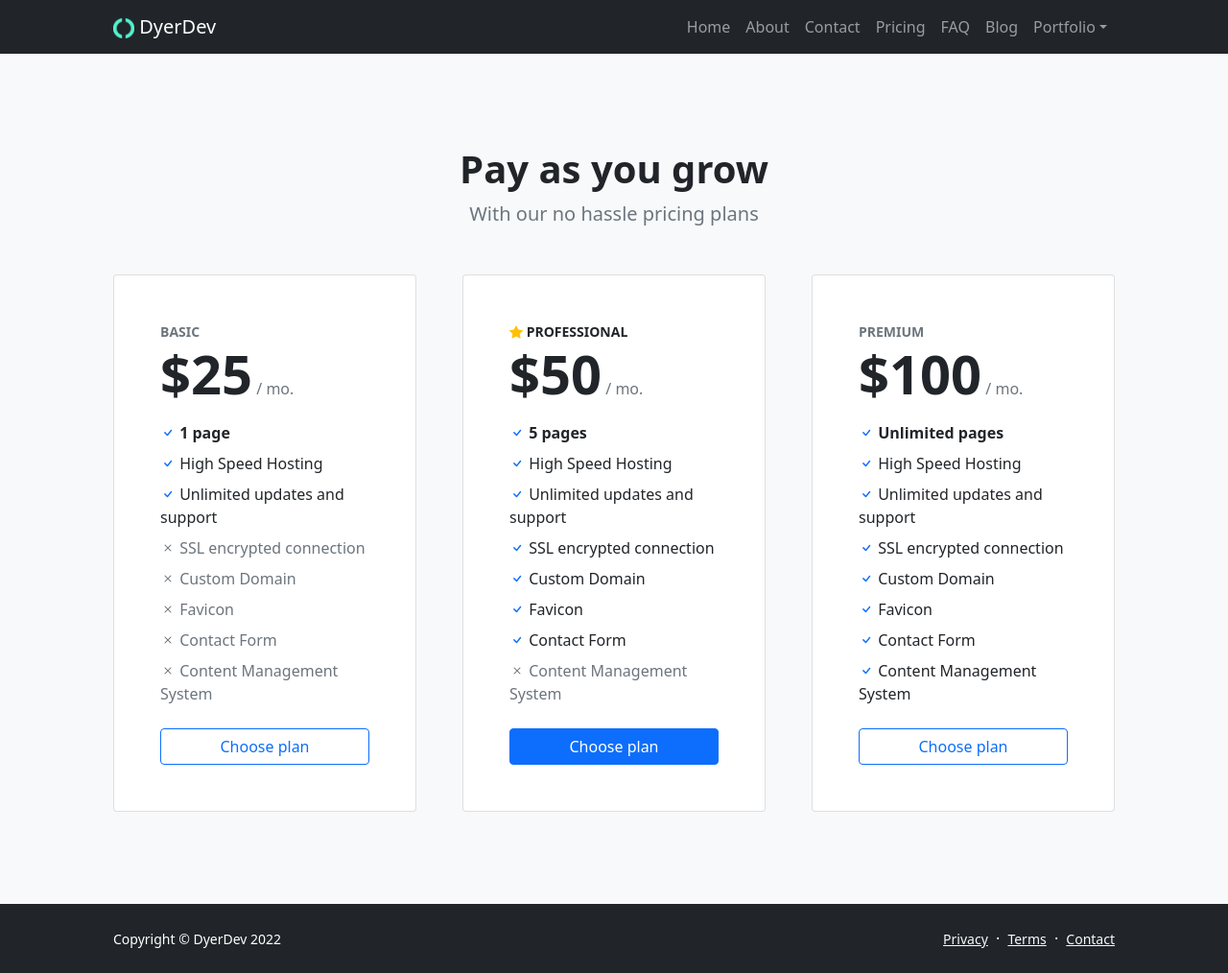
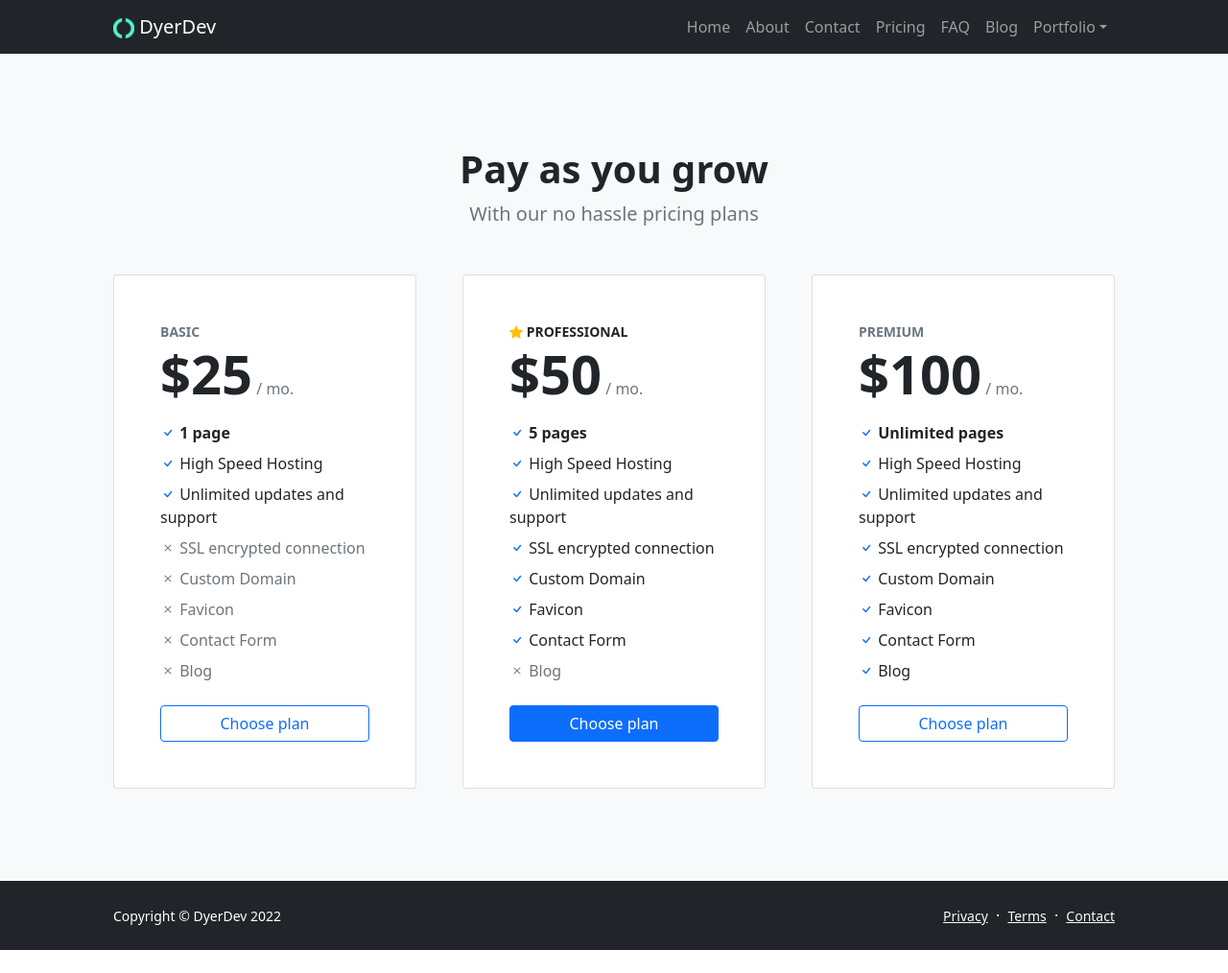
Before and after one commit to DyerDev/dyerdev.github.io, a Jekyll site: the page built from pricing.md, in a window 1280 px wide. Shown: the whole page at 96% size. Built offline with Jekyll 4.4.1, drawn with Linux system fonts in a browser that asks for light colours; after the commit the page ends 990 px from its top, so only the background shows below that.

Commit message:
asdsense

```diff
--- a/Gemfile
+++ b/Gemfile
@@ -16,6 +16,8 @@
 # If you have any plugins, put them here!
 group :jekyll_plugins do
   gem "jekyll-feed", "~> 0.12"
+  gem "jekyll-paginate"
+  gem "jekyll-sitemap"
 end
 
 # Windows and JRuby does not include zoneinfo files, so bundle the tzinfo-data gem
@@ -31,4 +33,3 @@
 # Lock `http_parser.rb` gem to `v0.6.x` on JRuby builds since newer versions of the gem
 # do not have a Java counterpart.
 gem "http_parser.rb", "~> 0.6.0", :platforms => [:jruby]
-gem "jekyll-paginate"
--- a/_config.yml
+++ b/_config.yml
@@ -15,6 +15,7 @@
 plugins:
   - jekyll-feed
   - jekyll-paginate
+  - jekyll-sitemap
 
 # Exclude from processing.
 # The following items will not be processed, by default.
--- a/_includes/footer.html
+++ b/_includes/footer.html
@@ -17,3 +17,6 @@
 <script src="https://cdn.jsdelivr.net/npm/bootstrap@5.1.3/dist/js/bootstrap.bundle.min.js"></script>
 <!-- Core theme JS-->
 <script src="/js/scripts.js"></script>
+<!-- adsense auto ad -->
+<script async src="https://pagead2.googlesyndication.com/pagead/js/adsbygoogle.js?client=ca-pub-2844580524120145"
+     crossorigin="anonymous"></script>
--- a/_includes/head.html
+++ b/_includes/head.html
@@ -10,4 +10,5 @@
     <link href="https://cdn.jsdelivr.net/npm/bootstrap-icons@1.5.0/font/bootstrap-icons.css" rel="stylesheet" />
     <!-- Core theme CSS (includes Bootstrap)-->
     <link href="/css/styles.css" rel="stylesheet" />
+    <link rel="alternate" type="application/atom+xml" title="Atom Feed" href="/feed.xml">
 </head>
--- a/_layouts/blog-post.html
+++ b/_layouts/blog-post.html
@@ -29,8 +29,7 @@
                                     <!-- Post meta content-->
                                     <div class="text-muted fst-italic mb-2">{{page.date}}</div>
                                     <!-- Post categories-->
-                                    <a class="badge bg-secondary text-decoration-none link-light" href="#!">Web Development</a>
-                                    <a class="badge bg-secondary text-decoration-none link-light" href="#!">Freebies</a>
+                                    <a class="badge bg-secondary text-decoration-none link-light" href="#!">{{page.categories}}</a>
                                 </header>
                                 <!-- Preview image figure-->
                                 <figure class="mb-4"><img class="img-fluid rounded" src="{{page.image}}" alt="{{page.title}}" /></figure>
--- a/pricing.md
+++ b/pricing.md
@@ -17,7 +17,7 @@
       - Custom Domain
       - Favicon
       - Contact Form
-      - Content Management System
+      - Blog
   two:
     title: Professional
     price: 50
@@ -30,7 +30,7 @@
       - Favicon
       - Contact Form
     excluded:
-      - Content Management System
+      - Blog
   three:
     title: Premium
     price: 100
@@ -42,6 +42,6 @@
       - Custom Domain
       - Favicon
       - Contact Form
-      - Content Management System
+      - Blog
     excluded:
 ---
```
Also changed, not shown: Gemfile.lock.
